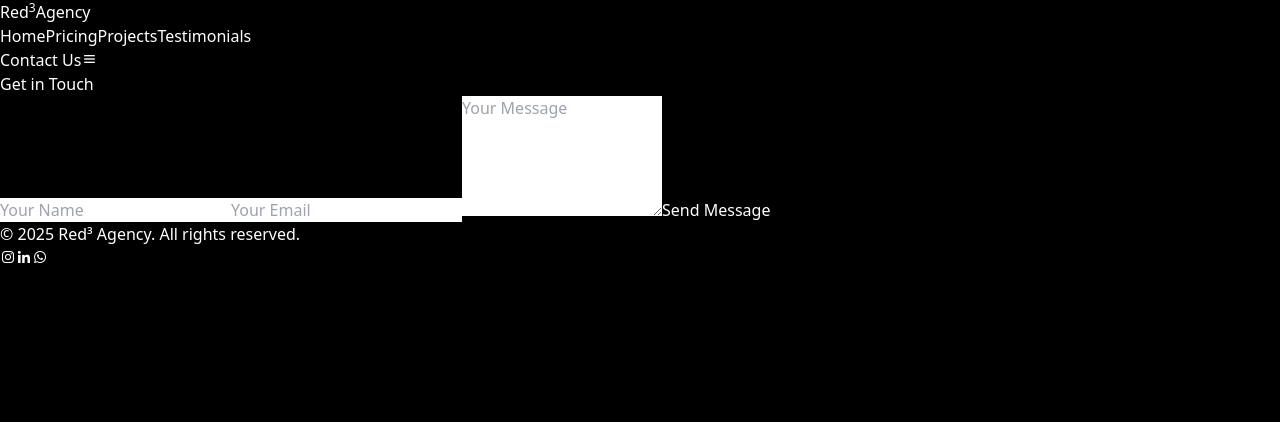
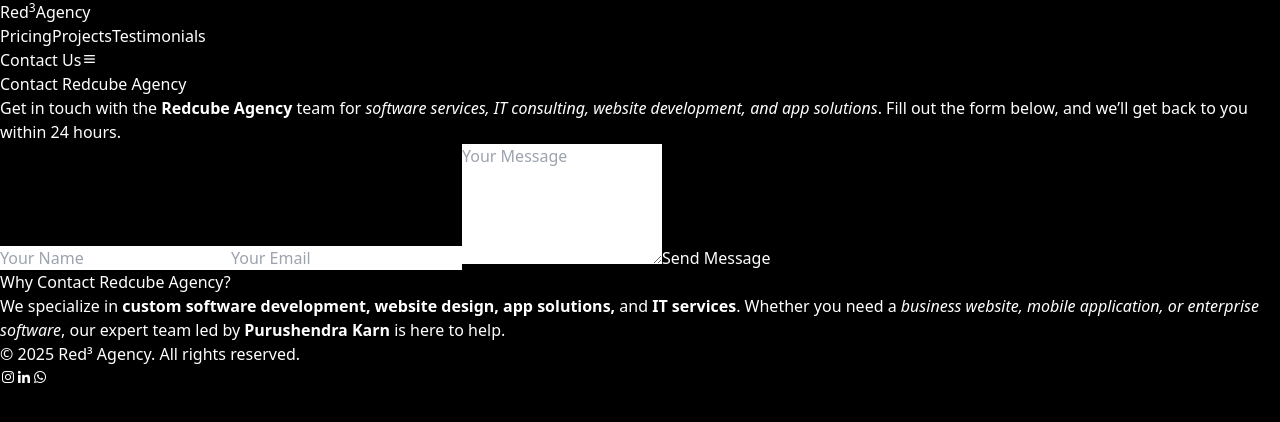
Before and after one commit to purushendrakarn/Redcube, a React (Vite) app: page /Contact in a window 1280 px wide. Shown: the top 422 px of the page. Built offline with nearby package versions, Linux system fonts and the light colour scheme.

Commit message:
Updated Header component with home navigation

```diff
--- a/index.html
+++ b/index.html
@@ -1,16 +1,46 @@
 <!doctype html>
 <html lang="en">
-
 <head>
   <meta charset="UTF-8" />
-  <link rel="icon" type="image/png" href="src/assets/cr.jpeg" />
   <meta name="viewport" content="width=device-width, initial-scale=1.0" />
-  <title>Redcube</title>
+
+  <!-- Favicon -->
+  <link rel="icon" type="image/png" href="/assets/cr.jpeg" />
+
+  <!-- Title -->
+  <title>Redcube Agency | Software, Websites & Apps by Purushendra Karn</title>
+
+  <!-- Primary Meta Description -->
+  <meta name="description" content="Redcube Agency, founded by Purushendra Karn, delivers professional IT services — website development, mobile apps, software solutions, and digital transformation." />
+
+  <!-- SEO Keywords (keep them focused, no stuffing) -->
+  <meta name="keywords" content="Redcube Agency, Purushendra Karn, Website Development, App Development, Software Services, IT Solutions, Digital Transformation" />
+
+  <!-- Author -->
+  <meta name="author" content="Purushendra Karn" />
+
+  <!-- Canonical URL -->
+  <link rel="canonical" href="https://purushendrakarn.com.np/" />
+
+  <!-- Open Graph (Facebook, LinkedIn, WhatsApp) -->
+  <meta property="og:title" content="Redcube Agency | Software, Websites & Apps" />
+  <meta property="og:description" content="Custom websites, mobile apps, and IT solutions built by Redcube Agency, led by Purushendra Karn." />
+  <meta property="og:image" content="https://purushendrakarn.com.np/assets/cr.jpeg" />
+  <meta property="og:url" content="https://purushendrakarn.com.np/" />
+  <meta property="og:type" content="website" />
+
+  <!-- Twitter Card -->
+  <meta name="twitter:card" content="summary_large_image" />
+  <meta name="twitter:title" content="Redcube Agency | Software, Websites & Apps" />
+  <meta name="twitter:description" content="Redcube Agency builds websites, apps & software solutions that power growth. Founded by Purushendra Karn." />
+  <meta name="twitter:image" content="https://purushendrakarn.com.np/assets/cr.jpeg" />
+
+  <!-- Robots -->
+  <meta name="robots" content="index, follow" />
 </head>
 
 <body>
   <div id="root"></div>
-  <script type="module" src="src/main.jsx"></script>
+  <script type="module" src="/src/main.jsx"></script>
 </body>
-
 </html>
--- a/src/components/Contact.jsx
+++ b/src/components/Contact.jsx
@@ -10,10 +10,10 @@ const Contact = () => {
 
     emailjs
       .sendForm(
-        "service_7smgipk",     // your EmailJS Service ID
-        "template_l94agun",   // your EmailJS Template ID
+        "service_7smgipk",     // ✅ your EmailJS Service ID
+        "template_l94agun",   // ✅ your EmailJS Template ID
         formRef.current,
-        "EIE2rgcZhy74Y81xw"   // your EmailJS Public Key
+        "EIE2rgcZhy74Y81xw"   // ✅ your EmailJS Public Key
       )
       .then(
         () => {
@@ -28,34 +28,63 @@ const Contact = () => {
   };
 
   return (
-    <section id="contact" className="py-20 px-6 lg:px-20">
-      <h2 className="text-3xl font-semibold text-center mb-12">Get in Touch</h2>
+    <section
+      id="contact"
+      className="py-20 px-6 lg:px-20"
+      aria-labelledby="contact-heading"
+    >
+      {/* SEO-friendly heading with Red gradient */}
+      <h1
+        id="contact-heading"
+        className="text-4xl font-bold text-center mb-6"
+      >
+        Contact{" "}
+        <span className="text-transparent bg-clip-text bg-gradient-to-r from-red-500 to-orange-400">
+          Redcube Agency
+        </span>
+      </h1>
+
+      {/* Supporting SEO text */}
+      <p className="text-center max-w-2xl mx-auto text-lg text-gray-300 mb-12">
+        Get in touch with the{" "}
+        <strong>Redcube Agency</strong> team for{" "}
+        <em>software services, IT consulting, website development, and app solutions</em>.
+        Fill out the form below, and we’ll get back to you within 24 hours.
+      </p>
+
+      {/* Contact Form */}
       <form
         ref={formRef}
         onSubmit={sendEmail}
         className="max-w-xl mx-auto flex flex-col gap-6"
       >
         <input
+          id="name"
           type="text"
-          name="user_name"   // must match template variable
+          name="user_name"
           placeholder="Your Name"
           required
           className="p-4 rounded-lg bg-[#1a1a1a] border border-gray-700 focus:outline-none"
         />
+
         <input
+          id="email"
           type="email"
-          name="user_email"  // must match template variable
+          name="user_email"
           placeholder="Your Email"
           required
           className="p-4 rounded-lg bg-[#1a1a1a] border border-gray-700 focus:outline-none"
         />
+
         <textarea
-          name="message"     // must match template variable
+          id="message"
+          name="message"
           placeholder="Your Message"
           rows="5"
           required
           className="p-4 rounded-lg bg-[#1a1a1a] border border-gray-700 focus:outline-none"
         ></textarea>
+
         <button
           type="submit"
           className="bg-orange-400 text-black py-3 rounded-full font-semibold hover:bg-orange-300"
@@ -64,12 +93,34 @@ const Contact = () => {
         </button>
       </form>
 
-      {/* Show status message */}
+      {/* Status Message */}
       {status && (
-        <p className="text-center mt-6 text-lg font-medium text-green-400">
+        <p
+          className={`text-center mt-6 text-lg font-medium ${
+            status.includes("✅") ? "text-green-400" : "text-red-400"
+          }`}
+        >
           {status}
         </p>
       )}
+
+      {/* Extra SEO Content */}
+      <div className="max-w-3xl mx-auto mt-16 text-center text-gray-400">
+        <h2 className="text-2xl font-semibold mb-4">
+          Why Contact{" "}
+          <span className="text-transparent bg-clip-text bg-gradient-to-r from-red-500 to-orange-400">
+            Redcube Agency
+          </span>
+          ?
+        </h2>
+        <p>
+          We specialize in{" "}
+          <strong>custom software development, website design, app solutions,</strong>{" "}
+          and <strong>IT services</strong>. Whether you need a{" "}
+          <em>business website, mobile application, or enterprise software</em>,
+          our expert team led by <strong>Purushendra Karn</strong> is here to help.
+        </p>
+      </div>
     </section>
   );
 };
--- a/src/components/Header.jsx
+++ b/src/components/Header.jsx
@@ -9,29 +9,43 @@ const Header = () => {
     setIsMobileMenuOpen(!isMobileMenuOpen);
   };
 
+  // Gradient text class for reuse
+  const gradientText =
+    "bg-gradient-to-r from-[#ff1e1e] via-[#ff4d4d] to-[#b30000] bg-clip-text text-transparent drop-shadow-[0_2px_6px_rgba(255,0,0,0.6)]";
+
   return (
     <header className="w-full flex justify-between items-center py-4 px-4 lg:px-20 bg-black text-white relative z-50">
       {/* Logo */}
-      <h1 className="text-3xl md:text-5xl font-extrabold bg-gradient-to-r from-[#ff1e1e] via-[#ff4d4d] to-[#b30000] bg-clip-text text-transparent drop-shadow-[0_2px_6px_rgba(255,0,0,0.6)] tracking-wide flex items-center gap-1">
+      <Link
+        to="/"
+        onClick={toggleMobileMenu}
+        className={`text-3xl md:text-5xl font-extrabold tracking-wide flex items-center gap-1 ${gradientText}`}
+      >
         Red
         <sup className="text-2xl md:text-3xl font-extrabold bg-gradient-to-t from-yellow-400 via-white to-yellow-300 bg-clip-text text-transparent drop-shadow-[0_0_10px_rgba(255,255,255,0.8)] animate-pulse">
           3
         </sup>
         Agency
-      </h1>
+      </Link>
 
       {/* Desktop Navigation */}
       <nav className="hidden md:flex items-center gap-10">
-        <Link to="/Hero" className="text-base font-medium uppercase tracking-wide hover:text-yellow-300 transition-colors duration-300">
-          Home
-        </Link>
-        <Link to="/pricing" className="text-base font-medium uppercase tracking-wide hover:text-yellow-300 transition-colors duration-300">
+        <Link
+          to="/pricing"
+          className={`text-base font-medium uppercase tracking-wide transition-all duration-300 ${gradientText} hover:brightness-125`}
+        >
           Pricing
         </Link>
-        <Link to="/projects" className="text-base font-medium uppercase tracking-wide hover:text-yellow-300 transition-colors duration-300">
+        <Link
+          to="/projects"
+          className={`text-base font-medium uppercase tracking-wide transition-all duration-300 ${gradientText} hover:brightness-125`}
+        >
           Projects
         </Link>
-        <Link to="/testimonials" className="text-base font-medium uppercase tracking-wide hover:text-yellow-300 transition-colors duration-300">
+        <Link
+          to="/testimonials"
+          className={`text-base font-medium uppercase tracking-wide transition-all duration-300 ${gradientText} hover:brightness-125`}
+        >
           Testimonials
         </Link>
       </nav>
@@ -39,7 +53,7 @@ const Header = () => {
       {/* Desktop Contact Button */}
       <Link
         to="/contact"
-        className="hidden md:inline-block bg-[#a7a7a7] text-black py-2 px-6 rounded-full font-medium transition-all duration-300 hover:bg-white"
+        className="hidden md:inline-block py-2 px-6 rounded-full font-medium transition-all duration-300 bg-gradient-to-r from-yellow-400 via-white to-yellow-300 text-black hover:brightness-110"
       >
         Contact Us
       </Link>
@@ -51,38 +65,38 @@ const Header = () => {
 
       {/* Mobile Menu */}
       {isMobileMenuOpen && (
-        <div className="fixed top-0 left-0 right-0 bottom-0 bg-black bg-opacity-80 backdrop-blur-md flex flex-col items-center justify-center gap-8 md:hidden z-40">
+        <div className="fixed top-0 left-0 right-0 bottom-0 bg-black bg-opacity-90 backdrop-blur-md flex flex-col items-center justify-center gap-8 md:hidden z-40">
           <Link
-            to="/Hero"
-            className="text-lg font-semibold uppercase tracking-wide text-white hover:text-yellow-300 transition-colors duration-300"
+            to="/"
+            className={`text-lg font-semibold uppercase tracking-wide transition-all duration-300 ${gradientText}`}
             onClick={toggleMobileMenu}
           >
             Home
           </Link>
           <Link
             to="/pricing"
-            className="text-lg font-semibold uppercase tracking-wide text-white hover:text-yellow-300 transition-colors duration-300"
+            className={`text-lg font-semibold uppercase tracking-wide transition-all duration-300 ${gradientText}`}
             onClick={toggleMobileMenu}
           >
             Pricing
           </Link>
           <Link
             to="/projects"
-            className="text-lg font-semibold uppercase tracking-wide text-white hover:text-yellow-300 transition-colors duration-300"
+            className={`text-lg font-semibold uppercase tracking-wide transition-all duration-300 ${gradientText}`}
             onClick={toggleMobileMenu}
           >
             Projects
           </Link>
           <Link
             to="/testimonials"
-            className="text-lg font-semibold uppercase tracking-wide text-white hover:text-yellow-300 transition-colors duration-300"
+            className={`text-lg font-semibold uppercase tracking-wide transition-all duration-300 ${gradientText}`}
             onClick={toggleMobileMenu}
           >
             Testimonials
           </Link>
           <Link
             to="/contact"
-            className="text-lg font-semibold uppercase tracking-wide text-white hover:text-yellow-300 transition-colors duration-300"
+            className="text-lg font-semibold uppercase tracking-wide transition-all duration-300 bg-gradient-to-r from-yellow-400 via-white to-yellow-300 bg-clip-text text-transparent drop-shadow-[0_0_8px_rgba(255,255,255,0.8)] hover:brightness-125"
             onClick={toggleMobileMenu}
           >
             Contact Us
--- a/src/components/Hero.jsx
+++ b/src/components/Hero.jsx
@@ -10,47 +10,69 @@ const Hero = () => {
       data-aos="fade-right"
       data-aos-offset="300"
       data-aos-easing="ease-in-sine"
-      className="relative overflow-hidden px-4 lg:px-20 pt-14 lg:pt-24 pb-12
-                 flex flex-col lg:flex-row items-center justify-between
-                 min-h-[calc(90vh-6rem)]"
+      className="relative overflow-hidden px-4 lg:px-20
+                 pt-5 lg:pt-32 pb-40
+                 flex flex-col lg:flex-row items-center
+                 justify-center lg:justify-between
+                 min-h-dvh lg:min-h-[90vh]"
+      role="main"
     >
       {/* Left content */}
       <div className="relative z-10 max-w-xl lg:max-w-2xl text-center lg:text-left">
-        <div className="mx-auto lg:mx-0 relative w-56 h-10
-                        bg-gradient-to-r from-[#656565] to-[#e99b63]
-                        shadow-[0_0_15px_rgba(255,255,255,0.4)] rounded-full">
-          <div className="absolute inset-[3px] bg-black rounded-full
-                          flex items-center justify-center gap-2 text-sm">
+        {/* Small intro label */}
+        <div
+          className="mx-auto lg:mx-0 relative w-56 h-10
+                     bg-gradient-to-r from-[#656565] to-[#e99b63]
+                     shadow-[0_0_15px_rgba(255,255,255,0.4)] rounded-full"
+        >
+          <div
+            className="absolute inset-[3px] bg-black rounded-full
+                       flex items-center justify-center gap-2 text-md"
+          >
             <i className="bx bxs-diamond"></i>
             Introduction
           </div>
         </div>
 
-        <h1 className="text-3xl sm:text-4xl md:text-5xl font-semibold tracking-wider my-8 leading-tight">
-          Powering Growth Through
-          <br />
-          <span className="text-transparent bg-clip-text bg-gradient-to-r from-orange-400 to-gray-400">
-            Code &amp; Creativity
-          </span>
+        {/* Main SEO H1 */}
+        <h1 className="text-3xl sm:text-4xl md:text-5xl font-bold tracking-wider my-6 leading-tight">
+          <Link
+            to="/"
+            className="text-transparent bg-clip-text bg-gradient-to-r from-orange-400 to-gray-400 hover:from-red-500 hover:to-orange-400 transition-all duration-300"
+          >
+            Redcube Agency
+          </Link>{" "}
+          – Powering Growth Through Code & Creativity {" "}
+          <Link
+            to="/"
+            className="text-transparent bg-clip-text bg-gradient-to-r from-red-400 to-orange-400 hover:from-orange-500 hover:to-gray-300 transition-all duration-300"
+          >
+          </Link>
         </h1>
 
-        <p className="text-base sm:text-lg tracking-wider text-gray-400 mx-auto lg:mx-0 max-w-[28rem]">
-          We are a full-service software agency building custom{" "}
-          <span className="font-semibold">websites</span>,{" "}
-          <span className="font-semibold">applications</span>, and{" "}
-          <span className="font-semibold">digital solutions</span> that drive real growth.
+        {/* SEO-rich paragraph */}
+        <p className="text-base sm:text-lg tracking-wider text-gray-400 mx-auto lg:mx-0 max-w-[32rem]">
+          At{" "}
+          <Link to="/" className="text-red-400 hover:underline">
+            Redcube Agency
+          </Link>
+          , we build powerful{" "}
+          <em>websites, mobile apps, and custom software solutions</em> that
+          help startups and enterprises grow. Our team specializes in{" "}
+          <strong>IT consulting, product design, and end-to-end development</strong>.
         </p>
 
+        {/* Call-to-actions */}
         <div className="flex justify-center lg:justify-start gap-4 mt-10">
           <Link
-            to="/Services"
+            to="/services"
             className="border border-[#2a2a2a] py-2 sm:py-3 px-5 rounded-full sm:text-lg text-sm font-semibold tracking-wider transition-all duration-300 hover:bg-[#1a1a1a]"
           >
             Our Services <i className="bx bx-link-external"></i>
           </Link>
 
           <Link
-            to="/Contact"
+            to="/contact"
             className="border border-[#2a2a2a] py-2 sm:py-3 px-8 sm:px-10 rounded-full sm:text-lg text-sm font-semibold tracking-wider transition-all duration-300 hover:bg-[#1a1a1a] bg-gray-300 text-black"
           >
             Get Started <i className="bx bx-link-external"></i>
@@ -64,7 +86,7 @@ const Hero = () => {
           fallback={
             <img
               src="/assets/hero-fallback.png"
-              alt="Software Agency"
+              alt="Redcube Agency software, website and app development"
               className="w-[80%] max-w-sm mx-auto object-contain"
             />
           }
```
Also changed, not shown: 3 other files (tests, documents, lock files or other folders).
